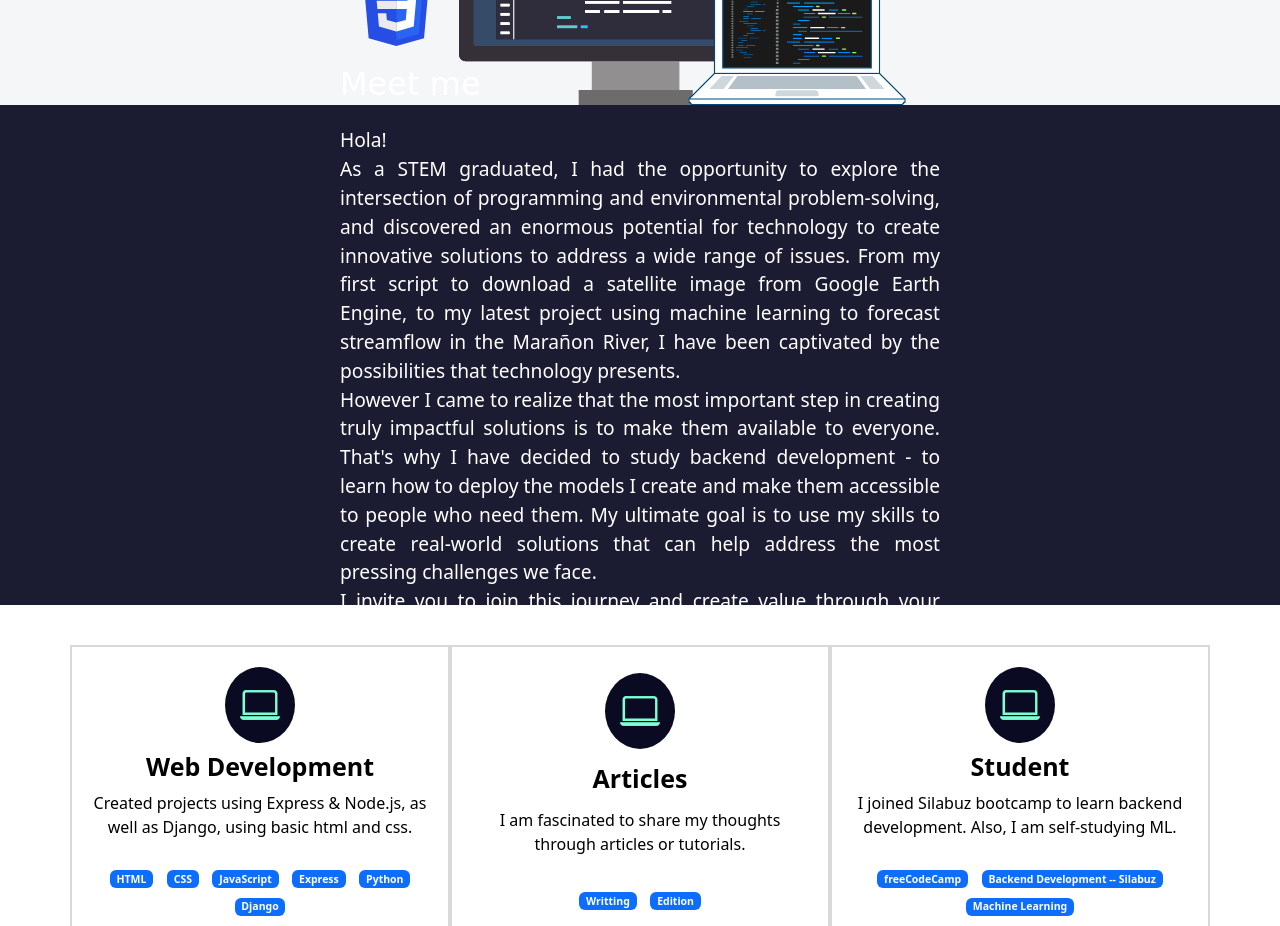
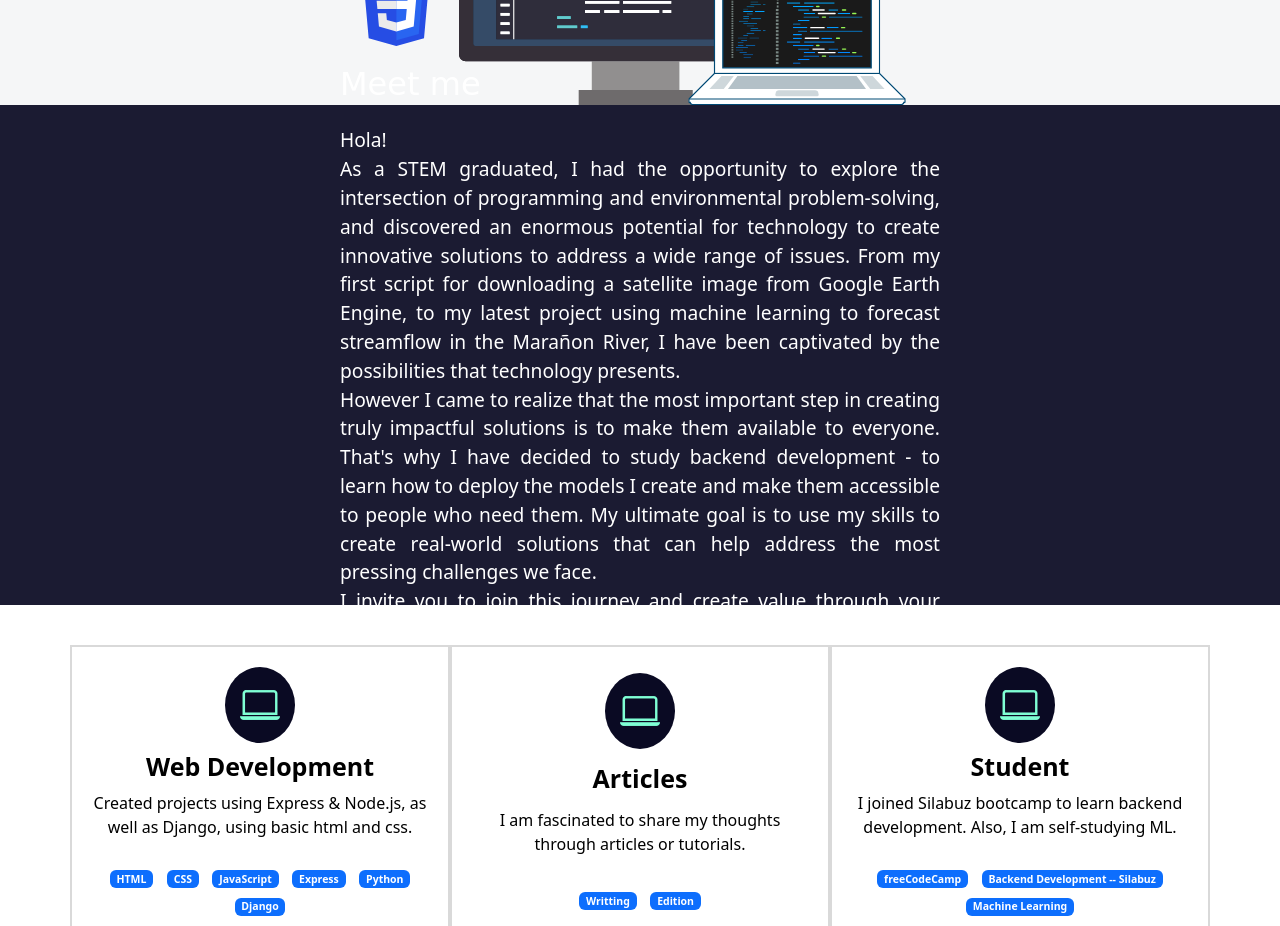
Before and after one commit to maby200/portfolio-bootstrap, a plain HTML site: page index.html in a window 1280 px wide. Shown: the part 880-1806 px from the top of the page. Drawn offline with nearby package versions, Linux system fonts and the light colour scheme; a web font is replaced by a local one.

Commit message:
fixed misspelling

```diff
--- a/index.html
+++ b/index.html
@@ -96,7 +96,7 @@
 
         As a STEM graduated, I had the opportunity to explore the intersection of programming and environmental
         problem-solving, and discovered an enormous potential for technology to create innovative solutions to address
-        a wide range of issues. From my first script to download a satellite image from Google Earth Engine, to my
+        a wide range of issues. From my first script for downloading a satellite image from Google Earth Engine, to my
         latest project
         using machine learning to forecast streamflow in the Marañon River, I have been captivated by the possibilities
         that
```
